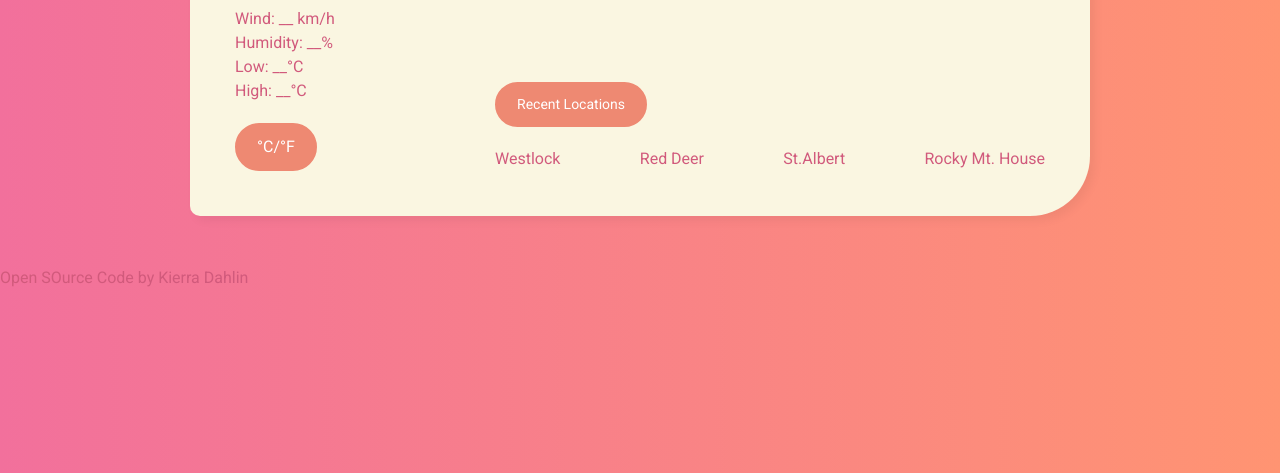
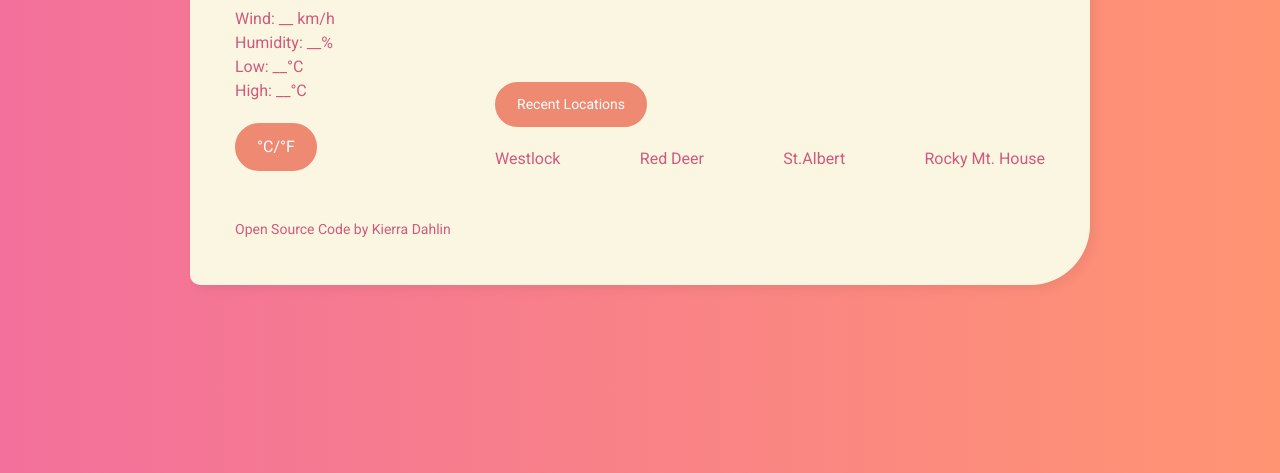
Before and after one commit to kierraDahlin/weather-app-kierra, a plain HTML site: page index.html in a window 1280 px wide. Shown: the part 377-850 px from the top of the page. Drawn offline with nearby package versions, Linux system fonts and the light colour scheme; no server answers; a web font is replaced by a local one.

Commit message:
Added styles to open src link

```diff
--- a/index.html
+++ b/index.html
@@ -27,7 +27,7 @@
   </head>
   <body>
     <div class="container weather-container">
-      <div class="weather-app d-flex flex-wrap justify-content-between">
+      <div class="weather-app d-flex flex-wrap justify-content-between mb-5">
         <div class="current-weather-container">
           <div
             class="curr-weather-box d-flex flex-column justify-content-center"
@@ -151,13 +151,13 @@
           </div>
         </div>
       </div>
+      <p class="open-src-link">
+        <a href="https://github.com/kierraDahlin/weather-app-kierra"
+          >Open Source Code</a
+        >
+        by Kierra Dahlin
+      </p>
     </div>
-    <p>
-      <a href="https://github.com/kierraDahlin/weather-app-kierra"
-        >Open SOurce Code</a
-      >
-      by Kierra Dahlin
-    </p>
 
     <script src="src/index.js"></script>
   </body>
--- a/src/styles.css
+++ b/src/styles.css
@@ -49,7 +49,8 @@ a {
   text-decoration: none;
 }
 
-.saved-locations a:hover {
+.saved-locations a:hover,
+.open-src-link a:hover {
   color: #ee8972;
   font-weight: 700;
 }
@@ -147,6 +148,7 @@ span.temp-high {
   font-weight: 700;
 }
 
-p.day {
+p.day,
+.open-src-link {
   font-size: 14px;
 }
```
